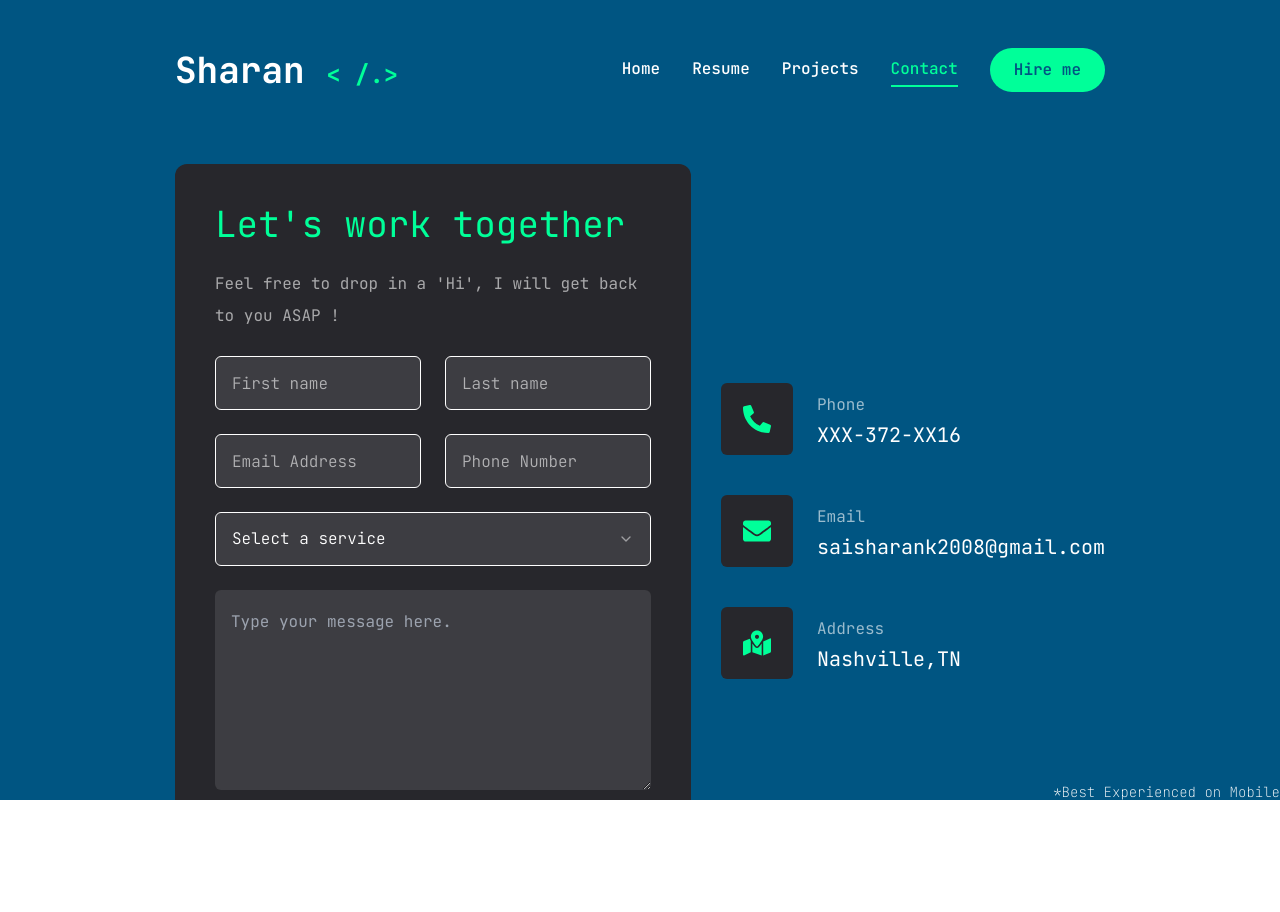
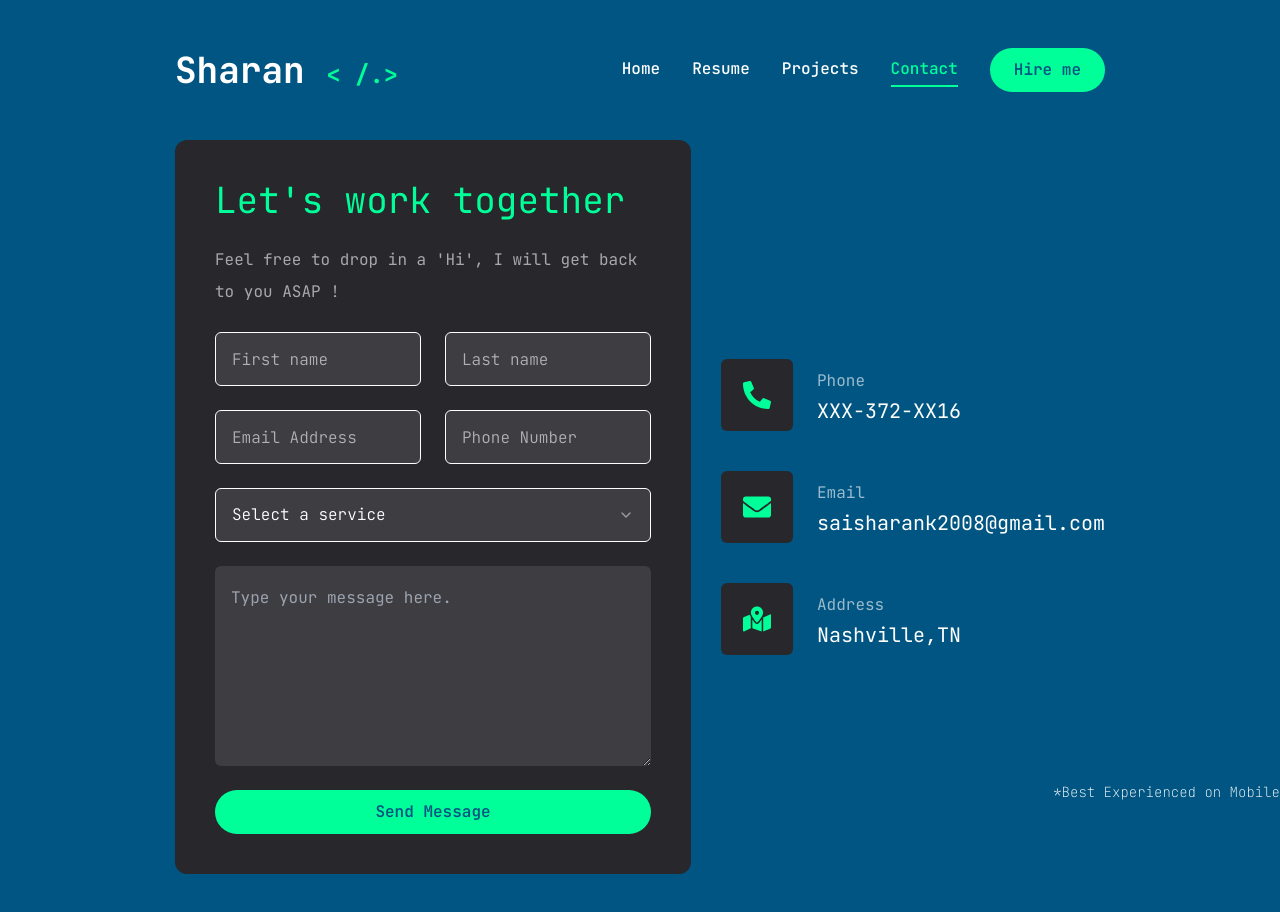
Before and after one commit to sharanreddy799/saisharankaram.github.io, a Next.js app: page /contact in a window 1280 px wide. Shown: the top 912 px of the page. After the commit the page ends 874 px from the top, so only its background shows below. Built offline with nearby package versions, Linux system fonts and the light colour scheme.

Commit message:
Adjusted Delays in all pages

```diff
--- a/app/contact/page.jsx
+++ b/app/contact/page.jsx
@@ -69,14 +69,14 @@ const Contact = () => {
   };
 
   return (
-    <motion.section
-      initial={{ opacity: 0 }}
-      animate={{
-        opacity: 1,
-        transition: { delay: 2.4, duration: 0.4, ease: easeIn },
-      }}
-      className="py-6"
-    >
+    // <motion.section
+    //   initial={{ opacity: 0 }}
+    //   animate={{
+    //     opacity: 1,
+    //     transition: { delay: 2.4, duration: 0.4, ease: easeIn },
+    //   }}
+    //   className="py-6"
+    // >
     <div className="container mx-auto">
       <div className="flex flex-col xl:flex-row gap-[30px]">
         {/**Form */}
@@ -170,7 +170,7 @@ const Contact = () => {
         </div>
       </div>
     </div>
-    </motion.section>
+    //  </motion.section>
   );
 };
 
--- a/app/layout.jsx
+++ b/app/layout.jsx
@@ -34,8 +34,9 @@ export default function RootLayout({ children }) {
         <Header />
         <SpeedInsights />
         <Analytics />
-        <StairTransition />
+
         <PageTransition>{children}</PageTransition>
+        {/* <div>{children}</div> <StairTransition /> <PageTransition>{children}</PageTransition>*/}
         <Footer />
       </body>
     </html>
--- a/app/page.jsx
+++ b/app/page.jsx
@@ -23,7 +23,7 @@ const Home = () => {
             </p>
             {/**Buttons and socials */}
             <div className="flex flex-col xl:flex-row items-center gap-8">
-              <a href="https://drive.google.com/file/d/1IkpnNwp14_bVko2oe5mSsNsF7Rbb46bR/view?usp=share_link" download>
+              {/* <a href="https://drive.google.com/file/d/1IkpnNwp14_bVko2oe5mSsNsF7Rbb46bR/view?usp=share_link" download>
                 <Button
                   variant="outline"
                   size="lg"
@@ -32,7 +32,7 @@ const Home = () => {
                   <span>Download CV</span>
                   <FiDownload className="text-xl" />
                 </Button>
-              </a>
+              </a> */}
               <div className="mb-8 xl:mb-0">
                 <Socials
                   containerStyles="flex gap-6"
--- a/app/projects/page.jsx
+++ b/app/projects/page.jsx
@@ -107,19 +107,16 @@ const techIcons = {
 };
 const Projects = () => {
   return (
-    <motion.div
-      initial={{ opacity: 0 }}
-      animate={{
-        opacity: 1,
-        transition: { delay: 1.4, duration: 0.4, ease: "easeIn" },
-      }}
-      className="xl:mt-[5%] flex flex-col items-center  justify-center py-12 xl:py-0 mx-auto"
-    >
+    // <motion.div
+    //   initial={{ opacity: 0 }}
+    //   animate={{
+    //     opacity: 1,
+    //     transition: { delay: 1.4, duration: 0.4, ease: "easeIn" },
+    //   }}
+    //   className="xl:mt-[5%] flex flex-col items-center  justify-center py-12 xl:py-0 mx-auto"
+    // >
     <div className="container mx-auto">
-        <Tabs
-          defaultValue="01"
-          className="flex flex-col xl:flex-row gap-[60px]"
-        >
+      <Tabs defaultValue="01" className="flex flex-col xl:flex-row gap-[60px]">
         <TabsList className="flex flex-col w-full max-w-[300px] mx-auto xl:mx-0 gap-6">
           <TabsTrigger value="01">CelebeLikeMe</TabsTrigger>
           <TabsTrigger value="02">Online Learning Management</TabsTrigger>
@@ -156,7 +153,7 @@ const Projects = () => {
         ))}
       </Tabs>
     </div>
-    </motion.div>
+    // </motion.div>
   );
 };
 
--- a/app/resume/page.jsx
+++ b/app/resume/page.jsx
@@ -126,14 +126,14 @@ const Resume = () => {
   };
 
   return (
-    <motion.div
-      initial={{ opacity: 0 }}
-      animate={{
-        opacity: 1,
-        transition: { delay: 1.4, duration: 0.4, ease: "easeIn" },
-      }}
-      className="xl:mt-[5%] flex flex-col items-center  justify-center py-12 xl:pb-64px"
-    >
+    // <motion.div
+    //   initial={{ opacity: 0 }}
+    //   animate={{
+    //     opacity: 1,
+    //     transition: { delay: 1.4, duration: 0.4, ease: "easeIn" },
+    //   }}
+    //   className="xl:mt-[5%] flex flex-col items-center  justify-center py-12 xl:pb-64px"
+    // >
     <div className="container mx-auto ">
       <Tabs
         defaultValue="experience"
@@ -162,7 +162,9 @@ const Resume = () => {
                     <li
                       key={index}
                       className="bg-[#232329] h-[200px] w-110 py-6 px-10 rounded-xl flex flex-col justify-center items-center lg:items-start gap-1 xl:hover:bg-accent-hover/10 cursor-pointer"
-                         > {/**onClick={() => setSelectedExperience(index)}*/}
+                    >
+                      {" "}
+                      {/**onClick={() => setSelectedExperience(index)}*/}
                       <span className="text-accent">{item.duration}</span>
                       <h3 className="text-xl max-w-[260px] min-h-[60px] text-center lg:text-left">
                         {item.position}
@@ -223,18 +225,14 @@ const Resume = () => {
                       key={index}
                       className="bg-[#232329] h-[250px] w-110 py-6 px-10 rounded-xl flex flex-col justify-center items-center lg:items-start gap-1"
                     >
-                        <span className="text-accent">
-                          {item.published_date}
-                        </span>
+                      <span className="text-accent">{item.published_date}</span>
 
                       <h3 className="text-xl  min-h-[60px] text-center lg:text-left">
                         {item.name}
                       </h3>
                       <div className="flex items-center gap-3">
                         <span className="w-[6px] h-[6px] rounded-full bg-accent"></span>
-                          <p className="text-white/60">
-                            {item.publication_name}
-                          </p>
+                        <p className="text-white/60">{item.publication_name}</p>
 
                         <Link href={item.link} className="text-blue-700">
                           link
@@ -251,9 +249,9 @@ const Resume = () => {
             value="skills"
             className="w-full text-center xl:text-left"
           >
-              <div className="flex flex-col gap-[30px] xl:w-[35rem]">
+            <div className="flex flex-col gap-[10px] xl:w-[35rem]">
               <h3 className="text-4xl font-bold">{skills.title}</h3>
-                <p className="max-w-[600px] text-white/60 mx-auto xl:mx-8">
+              <p className="max-w-[600px] text-white/60 mx-auto mt-0 xl:mx-8">
                 {about.description}
               </p>
               <ScrollArea className="h-[400px]]">
@@ -327,7 +325,7 @@ const Resume = () => {
         )}
       </div>
     </div>
-    </motion.div>
+    //</motion.div>
   );
 };
 
--- a/components/Photo.jsx
+++ b/components/Photo.jsx
@@ -10,7 +10,7 @@ const Photo = () => {
         initial={{ opacity: 0 }}
         animate={{
           opacity: 1,
-          transition: { delay: 2, duration: 0.4, ease: "easeIn" },
+          transition: { delay: 0, duration: 0.2, ease: "easeIn" },
         }}
       >
         {/** image */}
@@ -18,7 +18,7 @@ const Photo = () => {
           initial={{ opacity: 0 }}
           animate={{
             opacity: 1,
-            transition: { delay: 2.4, duration: 0.4, ease: "easeInOut" },
+            transition: { delay: 1, duration: 0.4, ease: "easeInOut" },
           }}
           className="w-[298px] h-[298px] xl:w-[498px] xl:h-[498px] mix-blend-normal absolute"
         >
```
Lines whose indentation alone changed are shown as unchanged.
